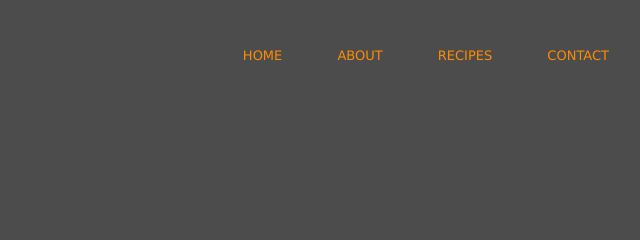
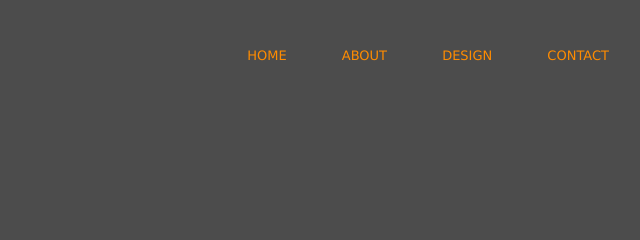
Before and after one commit to NikolaLaboski/HomeDesign, a plain HTML site: page index.html in a window 1280 px wide. Shown: the top 240 px of the page, 526-1166 px from the left. Drawn offline with Linux system fonts and the light colour scheme.

Commit message:
Update index.html
Initial commit

```diff
--- a/index.html
+++ b/index.html
@@ -17,7 +17,7 @@
                     <ul>
                         <a href="#"><li>HOME</li></a>
                         <a href="#"><li>ABOUT</li></a>
-                        <a href="#"><li>RECIPES</li></a>
+                        <a href="#"><li>DESIGN</li></a>
                         <a href="#"><li>CONTACT</li></a>
                     </ul>
                 </div>
```
